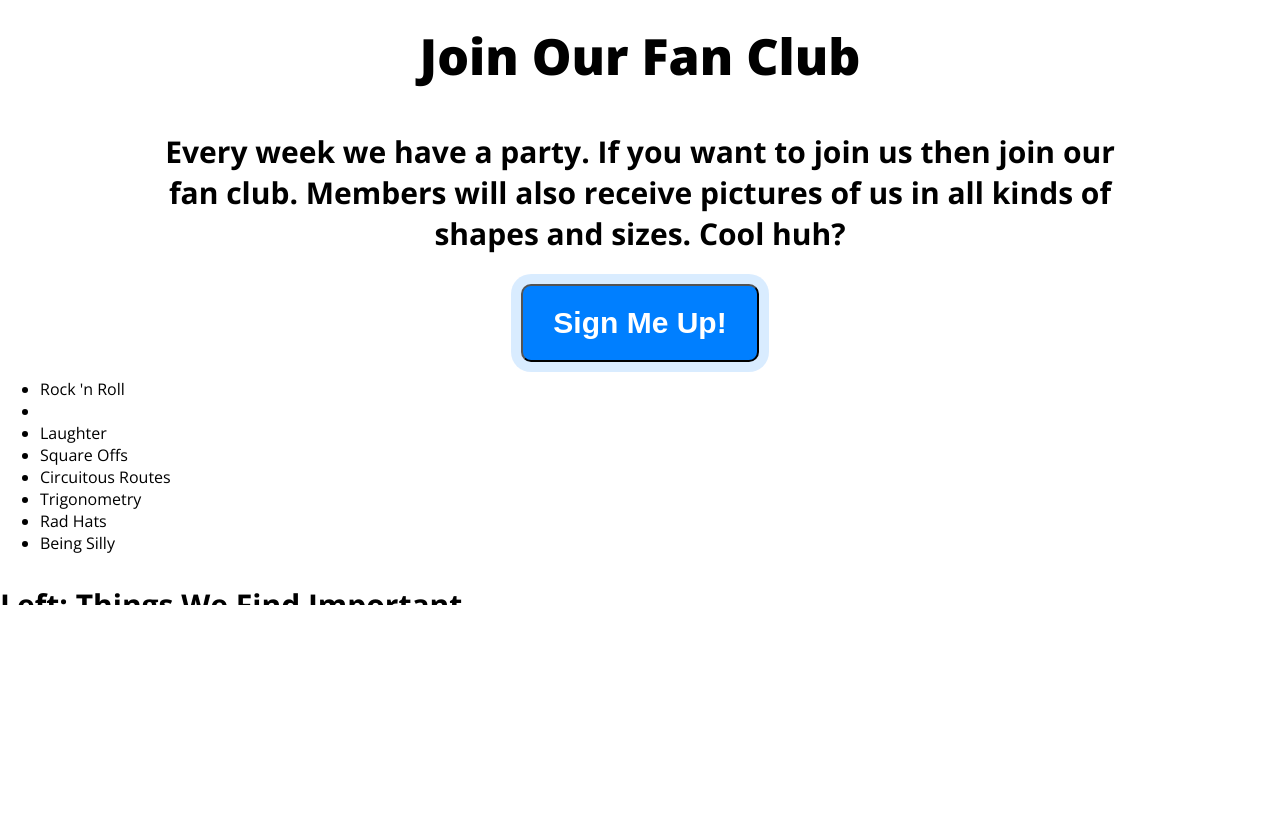
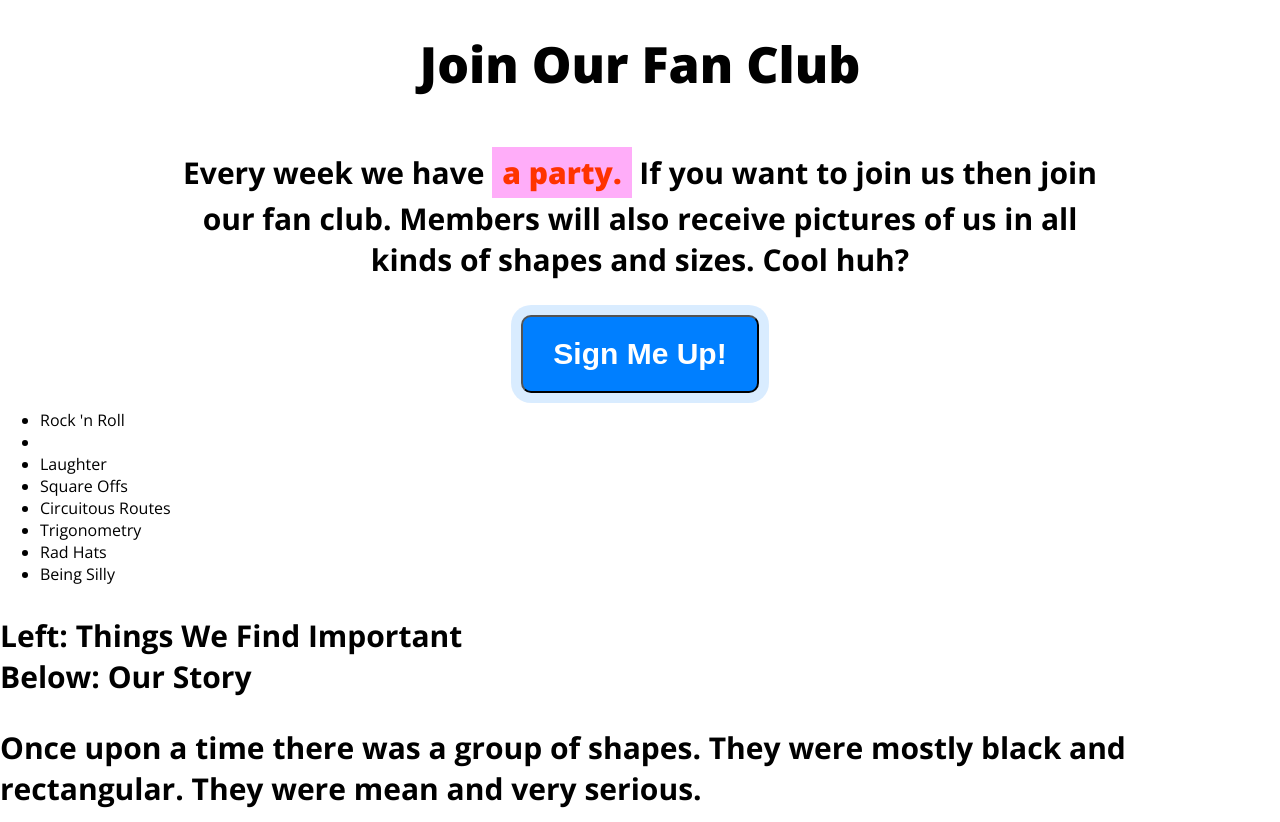
Before and after one commit to matias1799/the-gang, a plain HTML site: page index.html in a window 1280 px wide. Shown: the part 920-1742 px from the top of the page. Drawn offline with nearby package versions, Linux system fonts and the light colour scheme.

Commit message:
Tightened up the read more section

```diff
--- a/index.html
+++ b/index.html
@@ -33,7 +33,7 @@
 	<div class="more-info">
 		<div class="wrapper">
 			<h2>Join Our Fan Club</h2>
-			<p>Every week we have <span class="highlight">a party</span>. If you want to join us then join our fan club. Members will also receive pictures of us in all kinds of shapes and sizes. Cool huh?</p>
+			<p>Every week we have <span class="highlight">a party.</span> If you want to join us then join our fan club. Members will also receive pictures of us in all kinds of shapes and sizes. Cool huh?</p>
 			<button class="cta" >Sign Me Up!</button>
 		</div>
 	</div>
--- a/style.css
+++ b/style.css
@@ -156,6 +156,23 @@ nav ul li a{
 	text-align: center;
 }
 
+.more-info p{
+	margin: 18px 0 35px;
+}
+
+.more-info h2{
+	margin: 50px 0;
+}
+
+.highlight{
+	background-color: #ffadf9;
+	color: #ff3300;
+	padding: 5px 10px;
+	display: inline;
+	line-height: 50px;
+	font-weight: 800;
+}
+
 
 /*
 
```
